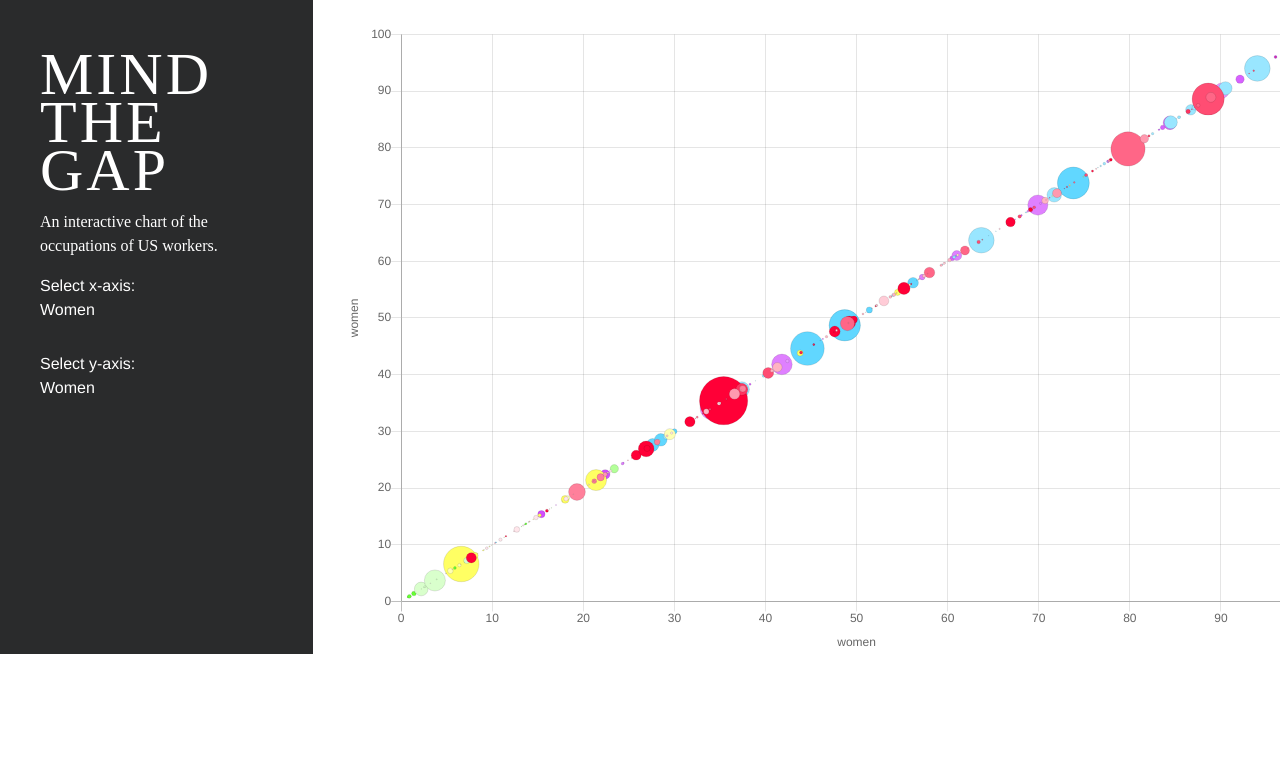
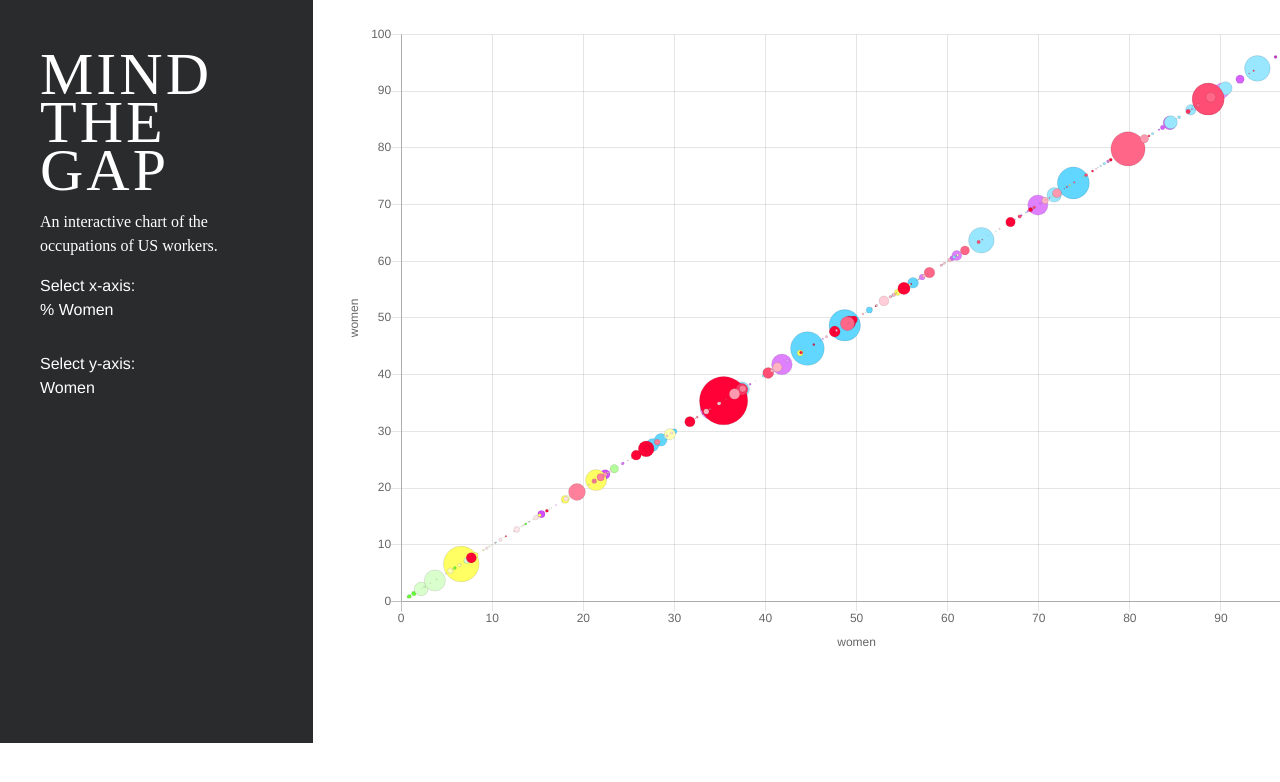
Before and after one commit to oliviachang29/mind-the-gap, a Jekyll site: the page built from index.html, in a window 1280 px wide. Shown: the top 782 px of the page. Built offline with Jekyll 4.4.1, drawn with Linux system fonts in a browser that asks for light colours; nearby versions of some CDN libraries; comment, search, counter and statistics services are not loaded.

Commit message:
chart updates

```diff
--- a/_sass/_globals.scss
+++ b/_sass/_globals.scss
@@ -23,6 +23,7 @@
 	padding-left: 40px;
 	padding-right: 0;
 	color: white;
+	padding-bottom: 100%
 }
 
 .right-col {
--- a/index.html
+++ b/index.html
@@ -9,8 +9,8 @@
       <p id="subheading">An interactive chart of the<br>occupations of US workers.</p>
       <p class="select-title">Select x-axis:</p>
       <select id="xaxis" onchange="changeAxis()">
-        <option value="women">Women</option>
-        <option value="men">Men</option>
+        <option value="women">% Women</option>
+        <option value="men">% Men</option>
         <option value="white">White</option>
         <option value="black">Black</option>
         <option value="asian">Asian</option>
@@ -69,16 +69,16 @@
 function updateChart(chart) {
   // maybe not necessary?
   // console.log(chart.options);
-  // $('#chart').remove();
-  // $('.right-col').append('<canvas id="chart" width="600" height="400"><canvas>');
-  // ctx = document.getElementById('chart').getContext('2d');
-  // scatterChart = new Chart(ctx, chartOptions());
+  $('#chart').remove();
+  $('.right-col').append('<canvas id="chart" width="600" height="400"><canvas>');
+  ctx = document.getElementById('chart').getContext('2d');
+  scatterChart = new Chart(ctx, chartOptions());
   //
-  chart.options.scales.xAxes[0].scaleLabel.labelString = x_axis;
-  chart.options.scales.yAxes[0].scaleLabel.labelString = y_axis;
-  chart.datasets = current_datasets;
-  chart.update();
 
+  // chart.options.scales.xAxes[0].scaleLabel.labelString = x_axis;
+  // chart.options.scales.yAxes[0].scaleLabel.labelString = y_axis;
+  // chart.data.datasets = [];
+  // chart.update();
   // console.log(chart.options.scales)
 }
 
@@ -201,7 +202,14 @@
 
 scatterChart = new Chart(ctx, chartOptions());
 </script>
-<!-- <body>
+
+
+
+
+
+
+<!--
+<body>
   <div style="width:75%;">
     <canvas id="canvas"></canvas>
   </div>
```
Also changed, not shown: other parts of index.html (+1 -0 lines), 3 other files.
